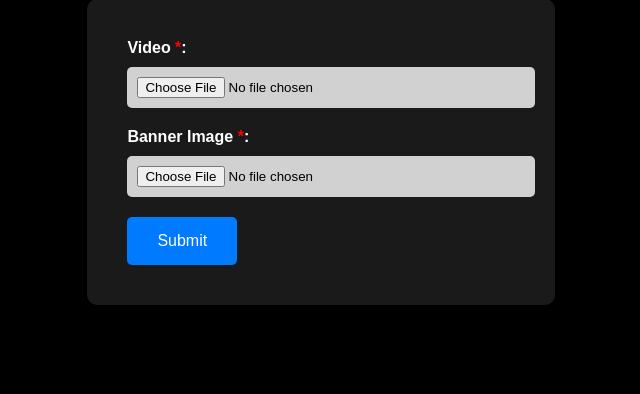
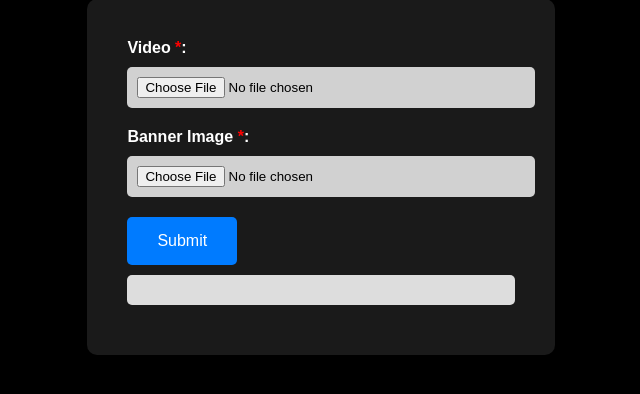
Before and after one commit to rohit-motwani/video-banner, a Flask app: page /add_banner_to_video in a window 1280 px wide. Shown: the part 97-491 px from the top of the page, without its empty margins (319-959 px from the left). Run offline with Flask 3, Linux system fonts and the light colour scheme.

Commit message:
Update add_banner_to_video.html

```diff
--- a/templates/add_banner_to_video.html
+++ b/templates/add_banner_to_video.html
@@ -50,36 +50,96 @@
         input[type="submit"]:hover {
             background-color: #0056b3;
         }
-        .message {
-            margin-top: 20px;
-            padding: 10px;
-            background-color: #28a745;
+        .progress {
+            width: 100%;
+            background-color: #ddd;
+            border-radius: 5px;
+            margin: 10px 0;
+        }
+        .bar {
+            width: 0%;
+            height: 30px;
+            background-color: #007bff;
+            text-align: center;
+            line-height: 30px;
             color: #fff;
             border-radius: 5px;
+            transition: width 0.3s ease;
+        }
+        .message {
+            margin-top: 10px;
+            display: none;
         }
     </style>
 </head>
 <body>
     <h2>Add Banner to Video</h2>
-    <form method="POST" action="/submit_video" enctype="multipart/form-data">
+    <form id="uploadForm" method="POST" action="/submit_video" enctype="multipart/form-data">
         <label for="video">Video <span>*</span>:</label>
         <input type="file" id="video" name="video" accept="video/*" required>
 
         <label for="banner_image">Banner Image <span>*</span>:</label>
         <input type="file" id="banner_image" name="banner_image" accept="image/*" required>
 
-        <input type="submit" value="Submit">
+        <input type="submit" id="submitButton" value="Submit">
+
+        <div class="progress">
+            <div class="bar" id="progressBar"></div>
+        </div>
+
+        <div class="message" id="downloadMessage">Downloading...</div>
     </form>
 
-    {% with messages = get_flashed_messages() %}
-        {% if messages %}
-            <div class="message">
-                {% for message in messages %}
-                    <p>{{ message }}</p>
-                {% endfor %}
-                <p>Your download should start automatically. If not, <a href="{{ url_for('download_video') }}">click here</a>.</p>
-            </div>
-        {% endif %}
-    {% endwith %}
+    <script>
+        document.getElementById('uploadForm').addEventListener('submit', function(event) {
+            event.preventDefault();
+
+            document.getElementById('submitButton').setAttribute('disabled', 'disabled');
+            document.getElementById('downloadMessage').style.display = 'none';
+
+            var progressBar = document.getElementById('progressBar');
+            var xhr = new XMLHttpRequest();
+
+            xhr.upload.addEventListener('progress', function(event) {
+                if (event.lengthComputable) {
+                    var percentComplete = (event.loaded / event.total) * 100;
+                    progressBar.style.width = percentComplete + '%';
+                    progressBar.innerHTML = percentComplete.toFixed(0) + '%';
+                }
+            }, false);
+
+            xhr.onreadystatechange = function() {
+                if (xhr.readyState == 4 && xhr.status == 200) {
+                    progressBar.style.width = '100%';
+                    progressBar.innerHTML = '100%';
+                    document.getElementById('downloadMessage').style.display = 'block';
+                    document.getElementById('downloadMessage').innerHTML = 'Download complete!';
+                    document.getElementById('submitButton').removeAttribute('disabled');
+
+                    // Trigger file download
+                    var blob = new Blob([xhr.response], { type: 'video/mp4' });
+                    var url = window.URL.createObjectURL(blob);
+                    var a = document.createElement('a');
+                    a.style.display = 'none';
+                    a.href = url;
+                    a.download = 'video_with_banner.mp4';
+                    document.body.appendChild(a);
+                    a.click();
+                    window.URL.revokeObjectURL(url);
+                }
+            };
+
+            var formData = new FormData();
+            var videoFile = document.getElementById('video').files[0];
+            var bannerImage = document.getElementById('banner_image').files[0];
+
+            formData.append('video', videoFile);
+            formData.append('banner_image', bannerImage);
+
+            xhr.open('POST', '/submit_video', true);
+            xhr.responseType = 'blob'; // This expects a binary response
+            xhr.send(formData);
+        });
+    </script>
 </body>
 </html>
```
